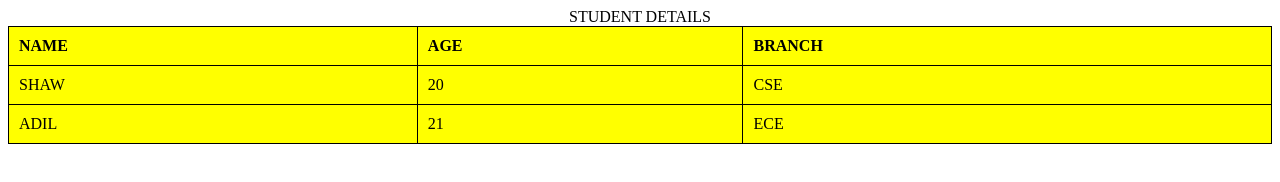
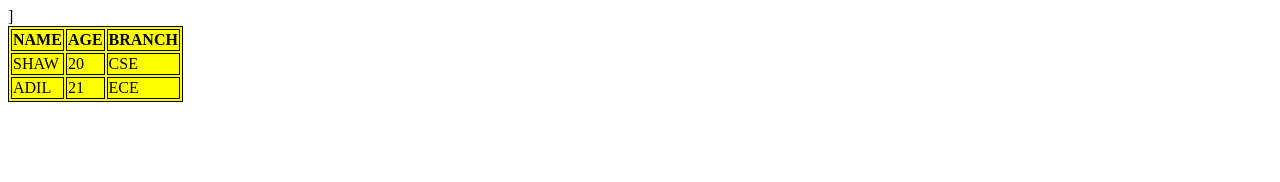
Before and after one commit to acciojob/table-practise-gamesense31, a website: page main.html in a window 1280 px wide. Drawn offline with Linux system fonts and the light colour scheme.

Commit message:
created a submission

```diff
--- a/main.html
+++ b/main.html
@@ -1,25 +1,21 @@
-<!DOCTYPE html>
+]<!DOCTYPE html>
 <html lang="en">
 <head>
     <meta charset="UTF-8">
     <meta name="viewport" content="width=device-width, initial-scale=1.0">
-    <title>Student Details</title>
+    <title>Document</title>
     <style>
-        table {
-            background-color: yellow; /* Set table background color */
-            border-collapse: collapse; /* Collapse borders */
-            width: 100%; /* Optional: make the table full width */
+        table{
+            background-color: yellow;
+            border: 1px solid black;
         }
-        th, td {
-            border: 1px solid black; /* Set border for th and td */
-            padding: 10px; /* Optional: add padding for better spacing */
-            text-align: left; /* Optional: align text to the left */
+        tr,td,th{
+            border: 1px solid black;
         }
     </style>
 </head>
 <body>
     <table>
-        <caption>STUDENT DETAILS</caption> <!-- Table caption -->
         <tr>
             <th>NAME</th>
             <th>AGE</th>
@@ -36,5 +32,6 @@
             <td>ECE</td>
         </tr>
     </table>
+
 </body>
 </html>
```
